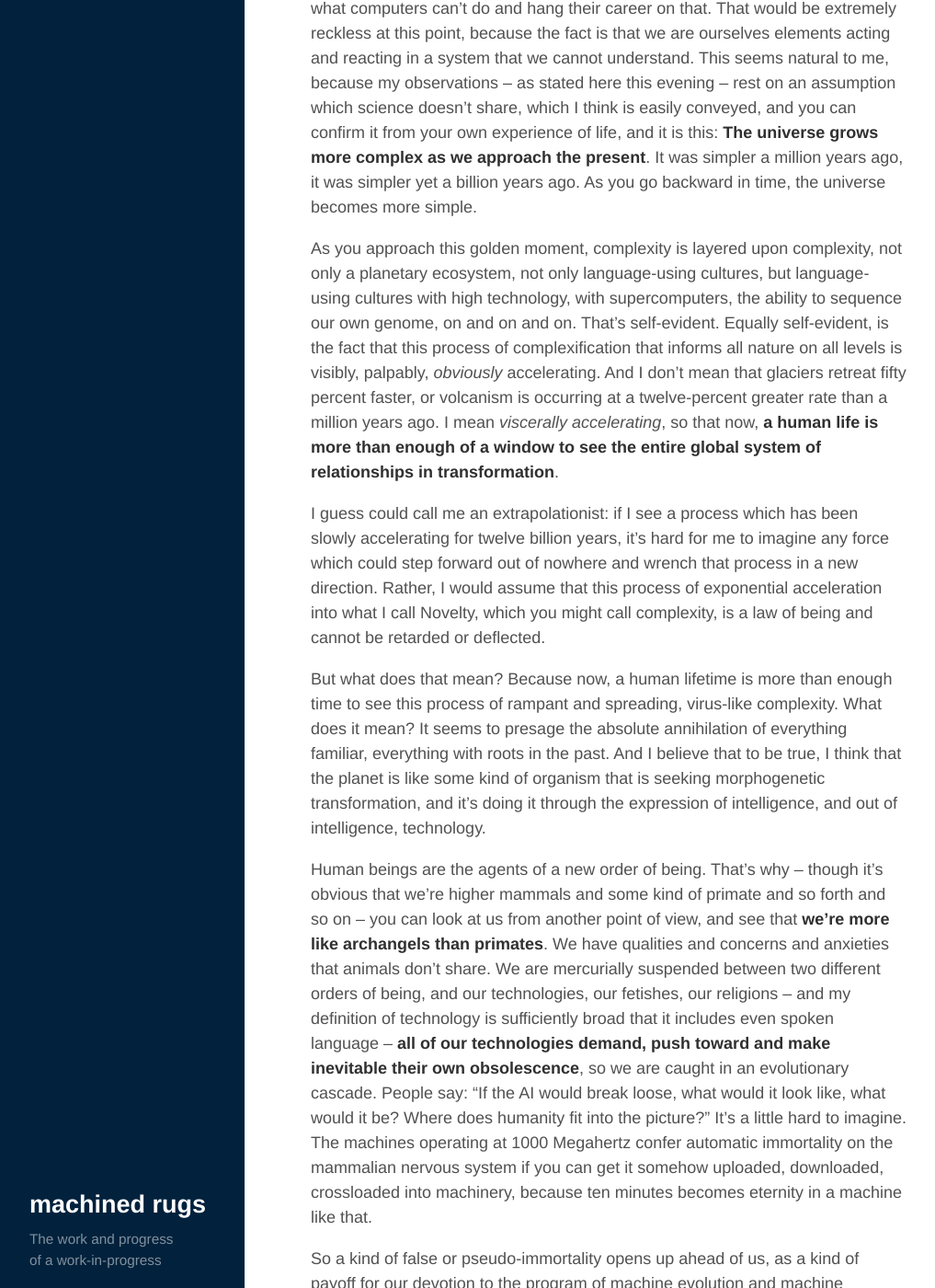
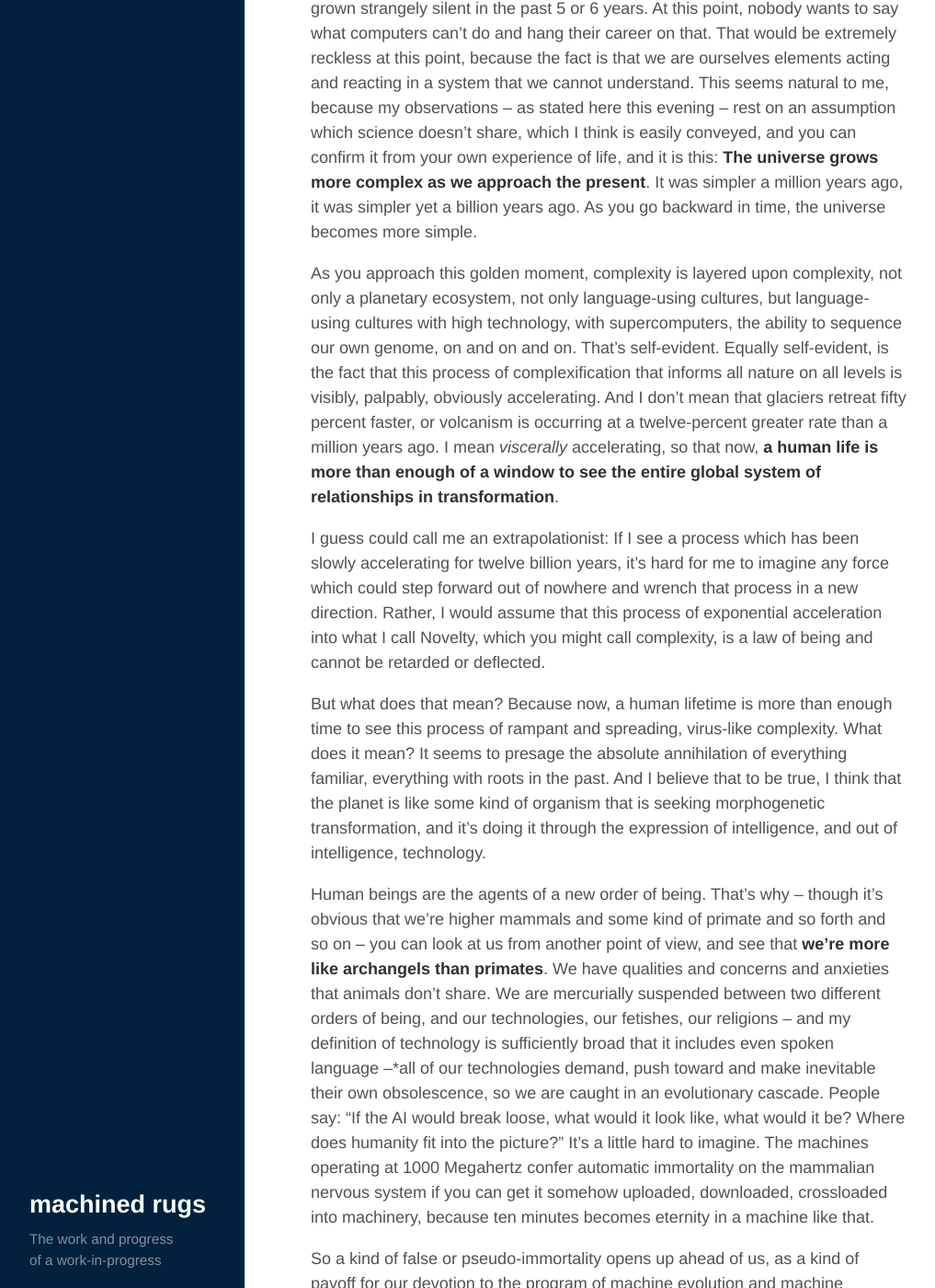
Before and after one commit to erdence/erdence.github.io, a Jekyll site: the page built from _posts/1999-04-27-mckenna-machines.markdown, in a window 1280 px wide and 1400 px high, scrolled down 8694 px. Shown: the whole window at 92% size, without its empty margins (4-1021 px from the left). Built offline with Jekyll 4.4.1, drawn with Linux system fonts in a browser that asks for light colours; some of the changed text lies outside the part shown.

Commit message:
Update 1999-04-27-mckenna-machines.markdown

```diff
--- a/_posts/1999-04-27-mckenna-machines.markdown
+++ b/_posts/1999-04-27-mckenna-machines.markdown
@@ -54,7 +54,7 @@
 
 So now, in our nuts-and-bolts technological progress, we have somehow created technologies which are very friendly to our social values, in that these technologies can be bought, sold, licensed, upgraded -- all things which we understand. **But these technologies are acting on us in the same way that psychedelic drugs do, but more profoundly, more generally and more insidiously, because their effect is not understood -- or if it is understood, it's not discussed**.
 
-In a way, we have come into a kind of post-cultural phase. **All culture is dissolving in the face of the drug-like nature of the future**. Its music, its design, indeed the very people who will inhabit it appear to be the most switched-on, the most chance-taking, the most alive of the entire tribe. People who feel the beat, people who are not afraid to take chances, [people for whom these technologies have always been very natural](https://en.wikipedia.org/wiki/Digital_native).
+In a way, we have come into a kind of post-cultural phase. **All culture is dissolving in the face of the drug-like nature of the future**. Its music, its design, indeed the very people who will inhabit it appear to be the most switched-on, the most chance-taking, the most alive of the entire tribe. People who feel the beat, people who are not afraid to take chances, people for whom these technologies have always been very natural.
 
 Machines are central to the new capitalism, the information-transforming technologies. In fact, one of the strange things that is happening, is that very move we now make in relationship to the new technologies redefines them at the very boundaries where their own developmental impetus would lead them toward a kind of independence. In other words, we talk about artificial intelligence, we talk about the possibility of an AI coming into existence, but we do not really understand to what degree this is already true of our circumstance. In other words, how much of society is already [homeostatically](https://en.wikipedia.org/wiki/Homeostasis) regulated by machines that are ultimately under human control, but practically speaking, are almost never meddled with?
 
@@ -74,29 +74,29 @@
 
 I live in Hawaii, for example. 80 percent of the plants in Hawaii are now introduced species. Almost none of the plants that were pre-conquest on the Western coast of North America exist anymore. They have been supplanted by much tougher, more tightly-evolved Mediterranean plants that had known the presence of grazing animals for millenia. These flora are constantly being changed, human beings move plants around.
 
-With that perspective then, **it seems to me that the Earth's strategy for its own salvation is through machines, and human beings are a kind of intermediary catalytic step in the rarefaction of the Earth**. The Earth is involved in a kind of alchemical sublimation of itself into a higher state of morphogenic order, and that **[these machines that we build are actually the means by which the Earth itself is growing conscious](https://twitter.com/elonmusk/status/496012177103663104)**.
+With that perspective then, **[it seems to me that the Earth's strategy for its own salvation is through machines, and human beings are a kind of intermediary catalytic step in the rarefaction of the Earth](https://twitter.com/elonmusk/status/496012177103663104)**. The Earth is involved in a kind of alchemical sublimation of itself into a higher state of morphogenic order, and that **these machines that we build are actually the means by which the Earth itself is growing conscious**.
 
 You know, if you study embryology, you know that the final ramification, the final spread and thinning out of the nervous system happens very suddenly at the end of fetal development. I don't know if you've been paying attention, but in the last ten, twelve years or so a very profound change has crept over our household appliances: they've become telepathic.
 
 So while we were arguing about the implications of the internet for e-commerce or what have you, all of these passive machines previously used for playing Pong and word-processing, became subsets of a planetary node of information that is never turned off, that endlessly whispers to itself on the backchannels, that is endlessly monitoring and being inputted data from the human world. We should know, because concomintant to the development of all this technology -- [chaos theory](https://en.wikipedia.org/wiki/Chaos_theory), [non-equilibrium thermodynamics](https://en.wikipedia.org/wiki/Non-equilibrium_thermodynamics), the work of [Erich Jantsch](https://en.wikipedia.org/wiki/Erich_Jantsch) and [Ilya Prigogine](https://en.wikipedia.org/wiki/Ilya_Prigogine) and [Ralph Abraham](https://en.wikipedia.org/wiki/Ralph_Abraham) and [Stuart Kauffman](https://en.wikipedia.org/wiki/Stuart_Kauffman) -- all these people who worked in [complexity theory](https://en.wikipedia.org/wiki/Complexity_theory) and perturbation of [large scale dissipative structures](https://en.wikipedia.org/wiki/Ilya_Prigogine#Dissipative_structures_theory), **these people have secured that [complex systems spontaneously mutate to higher states of order](https://en.wikipedia.org/wiki/Self-organization)**.
 
-This is counterintuitive if you're running "Physics, 19th Century style" as your [OS](https://en.wikipedia.org/wiki/Operating_system), but if you're actually keeping up with what's going on, there's nothing miraculous about this. All kinds of complex systems spontaneously mutate to higher states of order. What it really means, is that we are in the process of birthing some kind of strange companion.
+This is counterintuitive if you're running "Physics 19th century style" as your [OS](https://en.wikipedia.org/wiki/Operating_system), but if you're actually keeping up with what's going on, there's nothing miraculous about this. All kinds of complex systems spontaneously mutate to higher states of order. What it really means, is that we are in the process of birthing some kind of strange companion.
 
 You know, [Nietzsche](https://en.wikipedia.org/wiki/Friedrich_Nietzsche), a hundred years ago, said: "That strangest of all guests now stands at the door." He was speaking of [Nihilism](https://en.wikipedia.org/wiki/Nihilism), and certainly the 20th century sat down, had the party, drank the booze and went to bed with Nihilism... **but now a stranger guest stands at the door, and it is the AI**. Denied as a possibility as recently as ten or fifteen years ago in books like [Hubert Dreyfus's _What Computers Can't Do_](https://en.wikipedia.org/wiki/Hubert_Dreyfus%27s_views_on_artificial_intelligence).
 
-But, if you've been paying attention, you may have noticed those voices have grown strangely silent in the past 5 or 6 years. At this point, _nobody_ wants to say what computers can't do and hang their career on that. That would be extremely reckless at this point, because the fact is that we are ourselves elements acting and reacting in a system that we cannot understand. This seems natural to me, because my observations -- as stated here this evening -- rest on an assumption which science doesn't share, which I think is easily conveyed, and you can confirm it from your own experience of life, and it is this: **The universe grows more complex as we approach the present**. It was simpler a million years ago, it was simpler yet a billion years ago. As you go backward in time, the universe becomes more simple.
+But, if you've been paying attention, you may have noticed those voices have grown strangely silent in the past 5 or 6 years. At this point, nobody wants to say what computers can't do and hang their career on that. That would be extremely reckless at this point, because the fact is that we are ourselves elements acting and reacting in a system that we cannot understand. This seems natural to me, because my observations -- as stated here this evening -- rest on an assumption which science doesn't share, which I think is easily conveyed, and you can confirm it from your own experience of life, and it is this: **The universe grows more complex as we approach the present**. It was simpler a million years ago, it was simpler yet a billion years ago. As you go backward in time, the universe becomes more simple.
 
-As you approach this golden moment, complexity is layered upon complexity, not only a planetary ecosystem, not only language-using cultures, but language-using cultures with high technology, with supercomputers, the ability to sequence our own genome, on and on and on. That's self-evident. Equally self-evident, is the fact that this process of complexification that informs all nature on all levels is visibly, palpably, _obviously_ accelerating. And I don't mean that glaciers retreat fifty percent faster, or volcanism is occurring at a twelve-percent greater rate than a million years ago. I mean _viscerally accelerating_, so that now, **a human life is more than enough of a window to see the entire global system of relationships in transformation**.
+As you approach this golden moment, complexity is layered upon complexity, not only a planetary ecosystem, not only language-using cultures, but language-using cultures with high technology, with supercomputers, the ability to sequence our own genome, on and on and on. That's self-evident. Equally self-evident, is the fact that this process of complexification that informs all nature on all levels is visibly, palpably, obviously accelerating. And I don't mean that glaciers retreat fifty percent faster, or volcanism is occurring at a twelve-percent greater rate than a million years ago. I mean _viscerally_ accelerating, so that now, **a human life is more than enough of a window to see the entire global system of relationships in transformation**.
 
-I guess could call me an extrapolationist: if I see a process which has been slowly accelerating for twelve billion years, it's hard for me to imagine any force which could step forward out of nowhere and wrench that process in a new direction. Rather, I would assume that this process of exponential acceleration into what I call Novelty, which you might call complexity, is a law of being and cannot be retarded or deflected.
+I guess could call me an extrapolationist: If I see a process which has been slowly accelerating for twelve billion years, it's hard for me to imagine any force which could step forward out of nowhere and wrench that process in a new direction. Rather, I would assume that this process of exponential acceleration into what I call Novelty, which you might call complexity, is a law of being and cannot be retarded or deflected.
 
 But what does that mean? Because now, a human lifetime is more than enough time to see this process of rampant and spreading, virus-like complexity. What does it mean? It seems to presage the absolute annihilation of everything familiar, everything with roots in the past. And I believe that to be true, I think that the planet is like some kind of organism that is seeking morphogenetic transformation, and it's doing it through the expression of intelligence, and out of intelligence, technology.
 
-Human beings are the agents of a new order of being. That's why -- though it's obvious that we're higher mammals and some kind of primate and so forth and so on -- you can look at us from another point of view, and see that **we're more like archangels than primates**. We have qualities and concerns and anxieties that animals don't share. We are mercurially suspended between two different orders of being, and our technologies, our fetishes, our religions -- and my definition of technology is sufficiently broad that it includes even spoken language -- **all of our technologies demand, push toward and make inevitable their own obsolescence**, so we are caught in an evolutionary cascade. People say: "If the AI would break loose, what would it look like, what would it be? Where does humanity fit into the picture?" It's a little hard to imagine. The machines operating at 1000 Megahertz confer automatic immortality on the mammalian nervous system if you can get it somehow uploaded, downloaded, crossloaded into machinery, because ten minutes becomes eternity in a machine like that.
+Human beings are the agents of a new order of being. That's why -- though it's obvious that we're higher mammals and some kind of primate and so forth and so on -- you can look at us from another point of view, and see that **we're more like archangels than primates**. We have qualities and concerns and anxieties that animals don't share. We are mercurially suspended between two different orders of being, and our technologies, our fetishes, our religions -- and my definition of technology is sufficiently broad that it includes even spoken language --*all of our technologies demand, push toward and make inevitable their own obsolescence, so we are caught in an evolutionary cascade. People say: "If the AI would break loose, what would it look like, what would it be? Where does humanity fit into the picture?" It's a little hard to imagine. The machines operating at 1000 Megahertz confer automatic immortality on the mammalian nervous system if you can get it somehow uploaded, downloaded, crossloaded into machinery, because ten minutes becomes eternity in a machine like that.
 
 So a kind of false or pseudo-immortality opens up ahead of us, as a kind of payoff for our devotion to the program of machine evolution and machine intelligence. Now, some people say this is appalling and we should go back to the good old days, whatever the good old days were. To me, it's exhilarating, exciting, psychedelic, beautiful. It means that the human form, the human possibility is in the process of leaving History behind. History is some kind of adaptation that lasts about -- pick a number -- 10,000, 15,000, 20,000 years, no more than that. What is 20,000 years in the life of a biological species? We know that there were [Homo sapiens sapiens](https://en.wikipedia.org/wiki/Anatomically_modern_human) types 200,000 years ago.
 
-History is some kind of an episodic response to a certain set of culture dilemmas, and now it's ending. Print created a number of ideas which now have to be given up, ideas like the distinct and unique nature of the individual, the necessary hierarchical structuring of society, all of these things are going to -- if not have to be given up entirely -- be dramatically modified, because the illusion that the self has simple location is now exposed. **The self does not have simple location. This is why you are [brother's keeper](https://en.wikipedia.org/wiki/Cain_and_Abel#Genesis_narrative)**. That's why we all are responsible for each other. The idea that what happens in distant parts of the world makes no claim on my moral judgment or my moral understanding, is wrong. The wrong as revealed by quantum physics, as revealed by electronic experience, is what [Leibniz](https://en.wikipedia.org/wiki/Gottfried_Wilhelm_Leibniz) called a [Plenum](https://en.wikipedia.org/wiki/Principle_of_plenitude). It's all one thing. It's all connected, it's all of a part.
+History is some kind of an episodic response to a certain set of culture dilemmas, and now it's ending. Print created a number of ideas which now have to be given up, ideas like the distinct and unique nature of the individual, the necessary hierarchical structuring of society, all of these things are going to -- if not have to be given up entirely -- be dramatically modified, because the illusion that the self has simple location is now exposed. **The self does not have simple location. This is why you _are_ [brother's keeper](https://en.wikipedia.org/wiki/Cain_and_Abel#Genesis_narrative)**. That's why we all are responsible for each other. The idea that what happens in distant parts of the world makes no claim on my moral judgment or my moral understanding, is wrong. The wrong as revealed by quantum physics, as revealed by electronic experience, is what [Leibniz](https://en.wikipedia.org/wiki/Gottfried_Wilhelm_Leibniz) called a [Plenum](https://en.wikipedia.org/wiki/Principle_of_plenitude). It's all one thing. It's all connected, it's all of a part.
 
 I also wanted to point out that I mentioned earlier this thing about prosthesis and how the machines are prosthetic devices extending human consciousness somewhat like psychedelics. That's the equation from a human point of view. But what is also equally true is that we are a prosthetic device for these machines. We are their eyes and ears in the world, we provide the code, we provide the constraints, we build the hardware. It is a relationship of mutual benefit.
 
```
Also changed, not shown: other parts of _posts/1999-04-27-mckenna-machines.markdown (+4 -4 lines).
